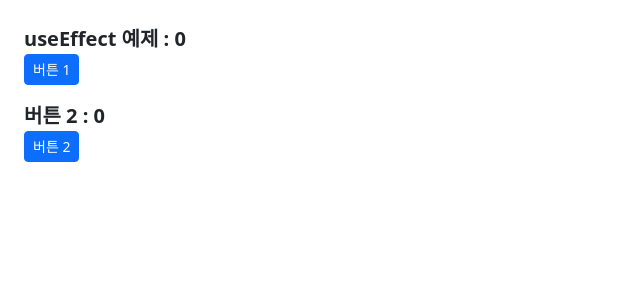
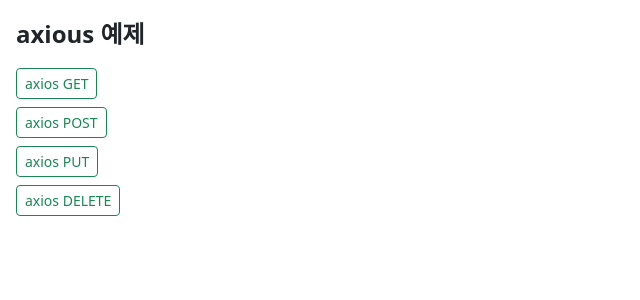
Before and after one commit to OngTK/Fullstack_Spring2, a React (Vite) app in the folder src/main/reactapp/: page / in a window 1280 px wide. Shown: the top 300 px of the page, without its empty margins (0-640 px from the left). Built offline with nearby package versions, Linux system fonts and the light colour scheme.

Commit message:
250918_1232 react_useEffect 2

```diff
--- a/src/main/reactapp/package.json
+++ b/src/main/reactapp/package.json
@@ -10,6 +10,7 @@
     "preview": "vite preview"
   },
   "dependencies": {
+    "axios": "^1.12.2",
     "react": "^19.1.1",
     "react-dom": "^19.1.1"
   },
--- /dev/null
+++ b/src/main/reactapp/src/example/day03_250918/Component9.jsx
@@ -0,0 +1,74 @@
+/**
+ * 1. axios
+ *      React.js에서 주로 사용되는 REST API 비동기 통신 함수
+ *   1) 설치 · 라이브러리 추가
+ *          - 터미널에서 react 종료
+ *          - react 최상위 폴더에서 터미널 실행
+ *          - https://www.npmjs.com/ 에서 [ axios ] 검색
+ *              : react/node page 관련 js
+ *          - 터미널에서 [ npm i axios ] 또는 [ npm install axios ] 입력
+ *          - 터미널 재실행
+ *   2) 사용법
+ *          - axios import
+ *              ` import axios from 'axios'; `
+ *
+ *   3) axios GET test
+ *      참고 : 테스트 환경 https://jsonplaceholder.typicode.com/ (백이 없을 때 임의로 test 데이터 환경 제공)
+ *
+ *      (1) 주요 구조
+ *          - resoponse.data : 실제 데이터
+ *          - status : http 상태 코드
+ */
+
+import axios from 'axios';
+
+export default function Component9(props) {
+
+    // JS ==========================================================================
+
+    const onAxios1 = async () => {
+        // [3.1] axios GET test
+        const response1 = await axios.get("https://jsonplaceholder.typicode.com/posts")
+        console.log(response1)
+
+        // [3.1.1] QueryString
+        const response11 = await axios.get("https://jsonplaceholder.typicode.com/comments?postId=1")
+        console.log(response11)
+
+    }
+
+    // [3.2] POST
+    const onAxios2 = async () => {
+        const obj = { title: "test", body: "testContent", userId: 1 }
+        const response2 = await axios.post("https://jsonplaceholder.typicode.com/posts", obj)
+        console.log(response2)
+    }
+
+    // [3.3] Pust
+    const onAxios3 = async () => {
+        const obj = { id: 1, title: "test1111111", body: "testContent1111111", userId: 1 }
+        const response3 = await axios.put("https://jsonplaceholder.typicode.com/posts/1", obj)
+        console.log(response3)
+    }
+
+    // [3.4] Delete
+    const onAxios4 = async () => {
+        const response4 = await axios.delete("https://jsonplaceholder.typicode.com/posts/1")
+        console.log(response4)
+    }
+
+
+    // return ======================================================================
+    return (<>
+        <div className='m-3'>
+            <div className='fs-4 fw-bold mb-3'> axious 예제  </div>
+            <button className='btn btn-outline-success btn-sm mb-2' onClick={onAxios1}> axios GET</button>
+            <br />
+            <button className='btn btn-outline-success btn-sm mb-2' onClick={onAxios2}> axios POST</button>
+            <br />
+            <button className='btn btn-outline-success btn-sm mb-2' onClick={onAxios3}> axios PUT</button>
+                        <br />
+            <button className='btn btn-outline-success btn-sm mb-2' onClick={onAxios4}> axios DELETE</button>
+        </div>
+    </>) // return end
+} // Comp end
--- a/src/main/reactapp/src/main.jsx
+++ b/src/main/reactapp/src/main.jsx
@@ -72,5 +72,8 @@ const create = createRoot(root);
 // import Task4_copy from './example/day02_250917/Task4_copy';
 // create.render(<Task4_copy/>)
 
-import Component8 from './example/day03_250918/Component8';
-create.render(<Component8/>)
+// import Component8 from './example/day03_250918/Component8';
+// create.render(<Component8/>)
+
+import Component9 from './example/day03_250918/Component9';
+create.render(<Component9/>)
```
Also changed, not shown: 2 other files (tests, documents, lock files or other folders).
